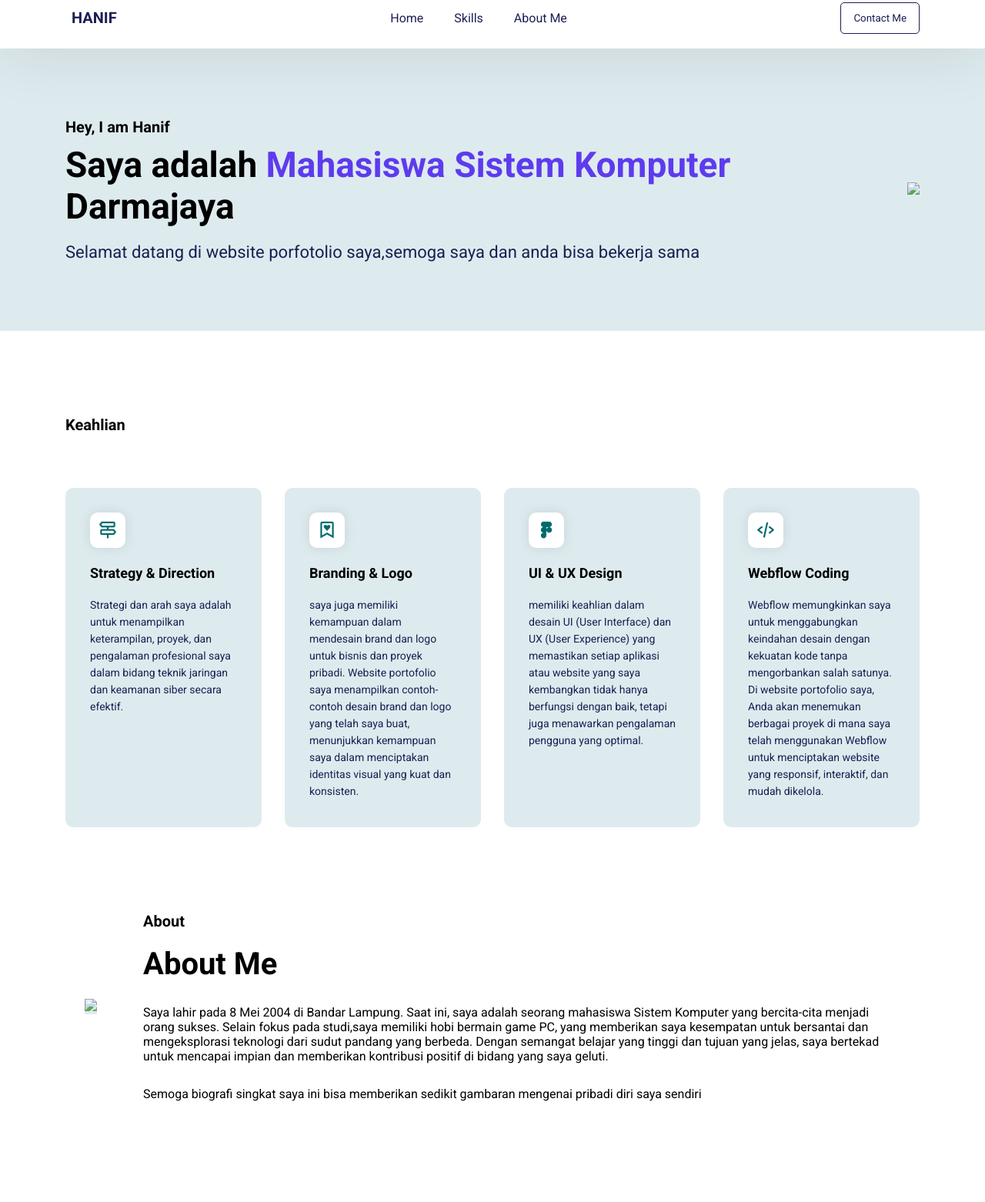
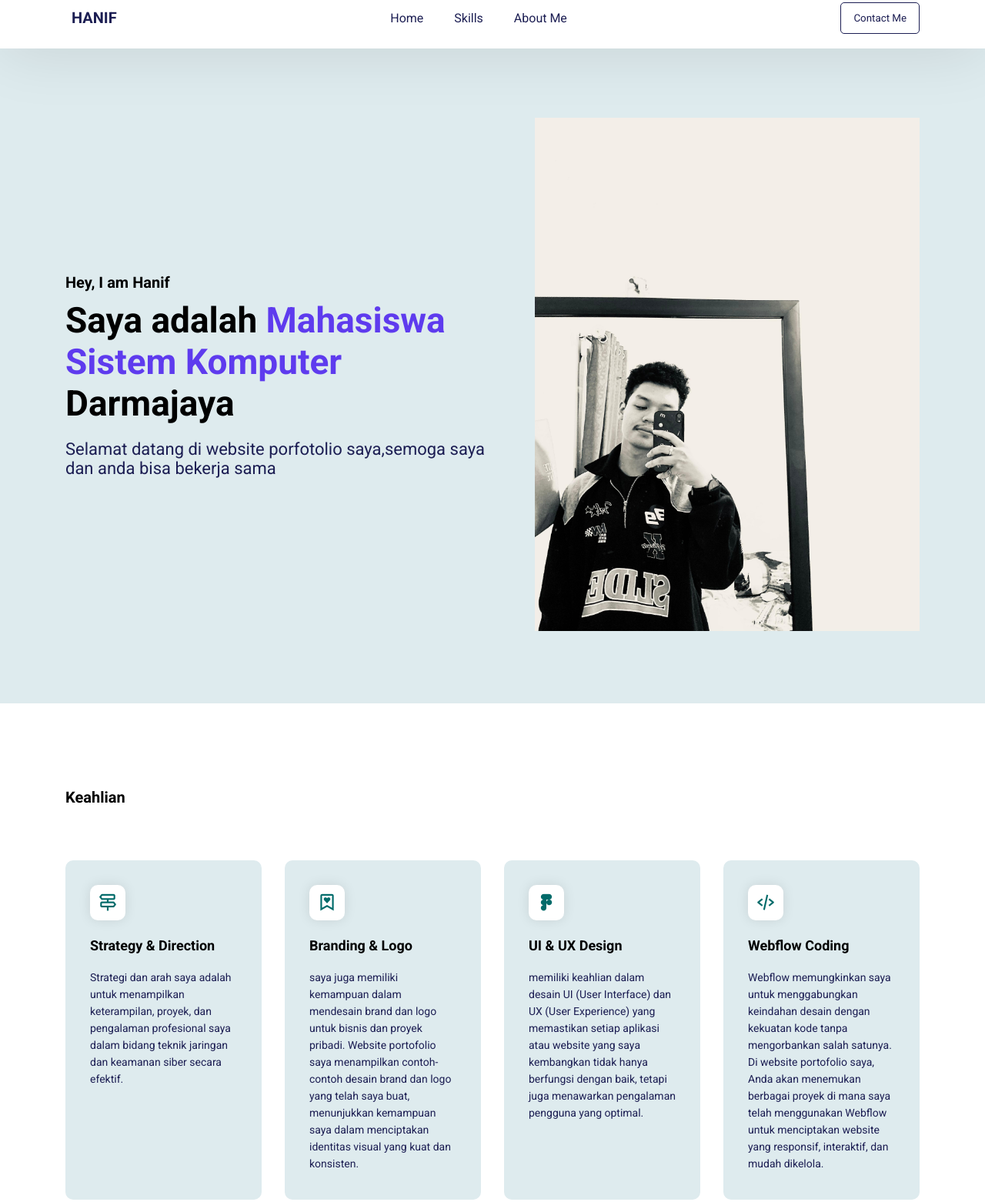
Before and after one commit to haniffaridki/website-porfotolio-hanif-faridki, a plain HTML site: page index.html in a window 1280 px wide. Shown: the part 17-1579 px from the top of the page at 77% size. Before the commit the page ends 1558 px from the top, so only its background shows below. Drawn offline with nearby package versions, Linux system fonts and the light colour scheme.

Commit message:
Update index.html

```diff
--- a/index.html
+++ b/index.html
@@ -35,7 +35,7 @@
             </p>
         </div>
         <div class="right">
-            <img src="assets/foto 1.jpg">
+            <img src="foto 1.jpg">
         </div>
     </div>
 
@@ -81,7 +81,7 @@
 
     <div class="about" id="about">
         <div class="left">
-            <img src="assets/foto 2.jpg">
+            <img src="foto 2.jpg">
         </div>
         <div class="right">
             <h5>About</h5>
```
